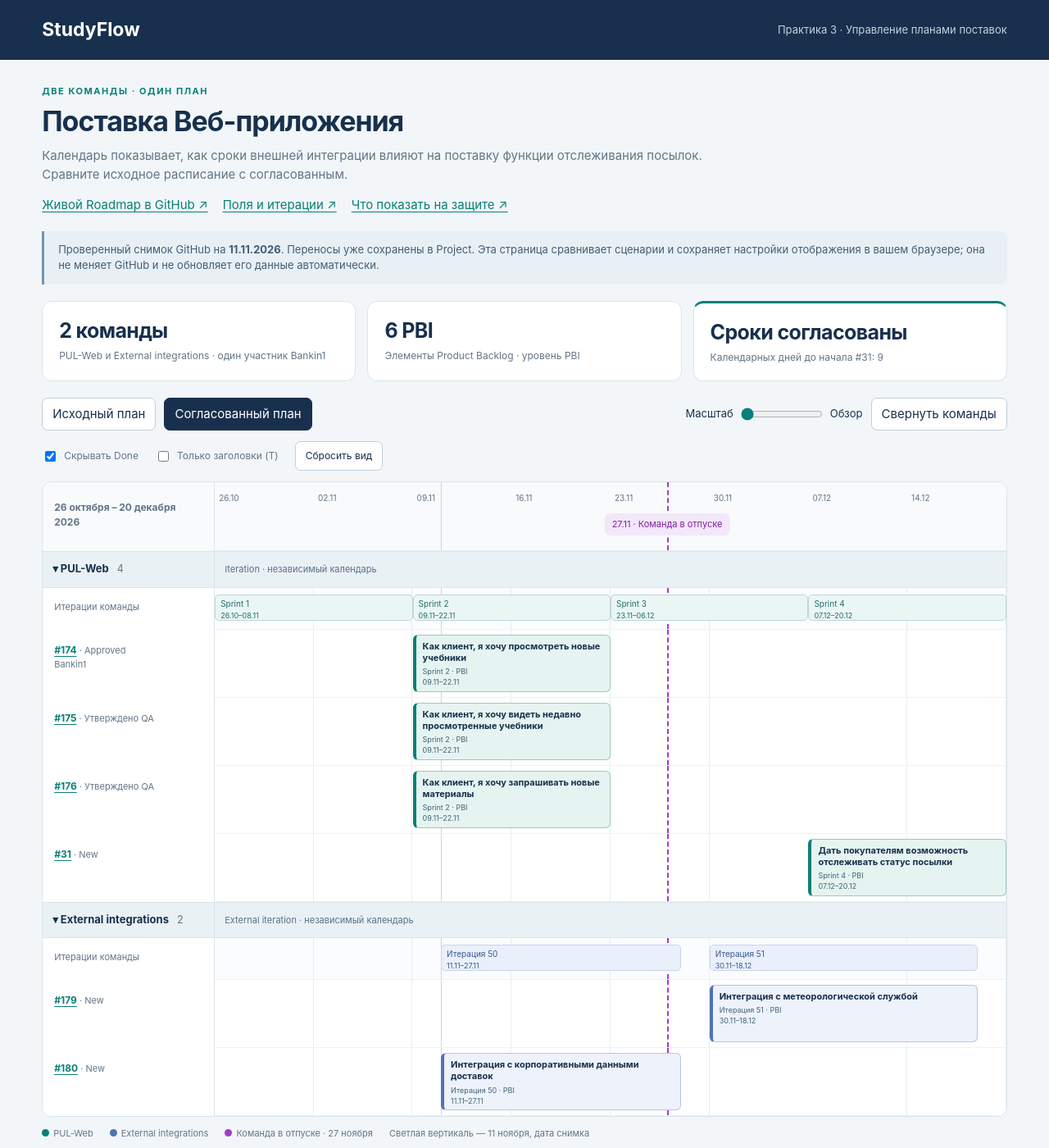
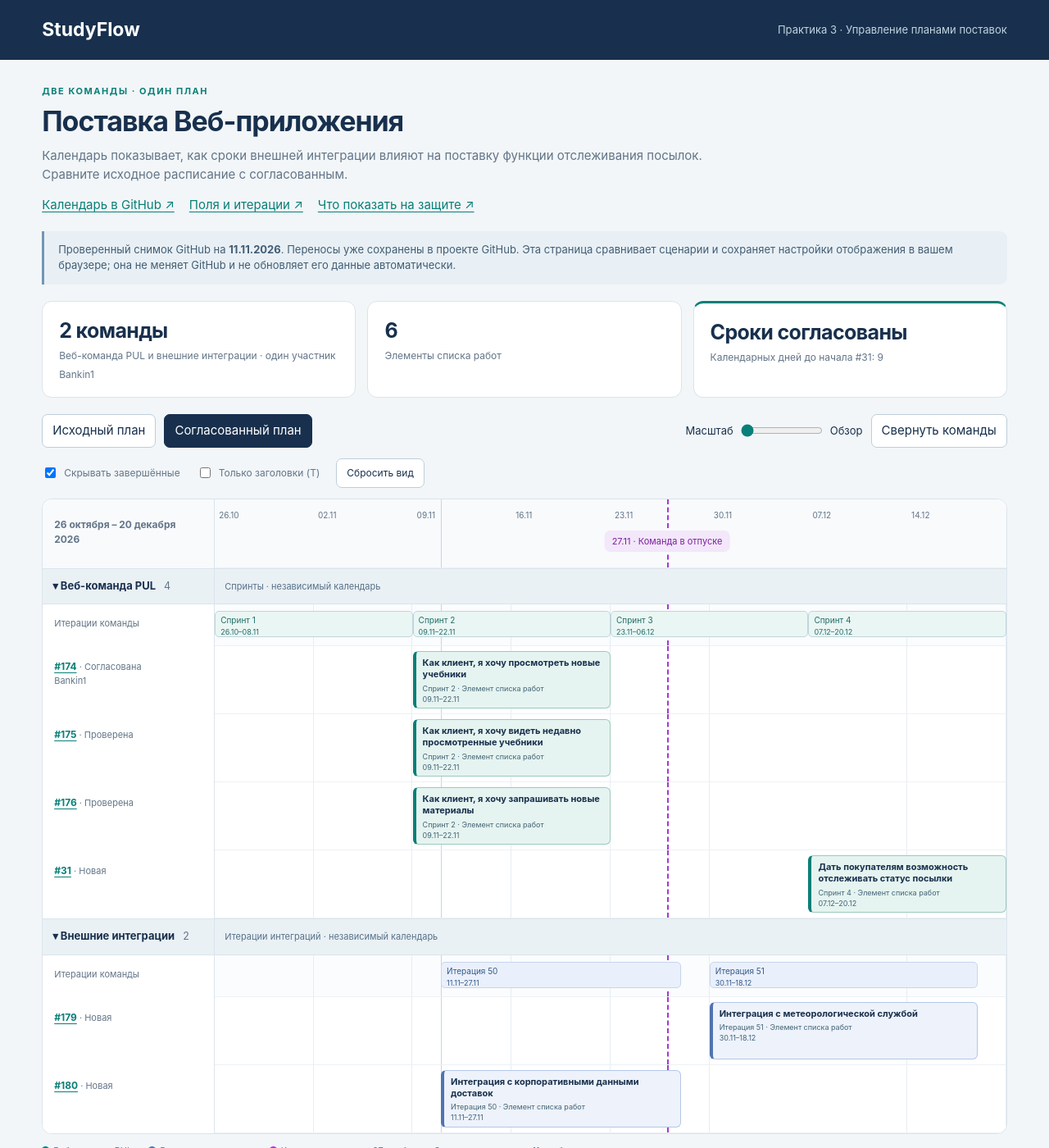
Before and after one commit to mirea-studyflow-bandukov-ilya/Docs, a Jekyll site: the page built from delivery-plan.html, in a window 1280 px wide and 1400 px high. Shown: the whole window at 82% size. Built offline with Jekyll 4.4.1, drawn with Linux system fonts in a browser that asks for light colours; some of the changed text lies outside the part shown.

Commit message:
Перевести интерфейс календаря поставки

```diff
--- a/delivery-plan.html
+++ b/delivery-plan.html
@@ -17,22 +17,29 @@ permalink: /delivery-plan/
 <main tabindex="-1">
 <div class="eyebrow">Две команды · один план</div><h1>Поставка Веб-приложения</h1>
 <p class="intro">Календарь показывает, как сроки внешней интеграции влияют на поставку функции отслеживания посылок. Сравните исходное расписание с согласованным.</p>
-<nav class="links"><a id="native" href="https://github.com/orgs/mirea-studyflow-bandukov-ilya/projects/1/views/10">Живой Roadmap в GitHub ↗</a><a href="https://github.com/orgs/mirea-studyflow-bandukov-ilya/projects/1/views/9">Поля и итерации ↗</a><a href="https://github.com/mirea-studyflow-bandukov-ilya/studyflow/blob/main/docs/practice-3.md">Что показать на защите ↗</a></nav>
-<div class="notice">Проверенный снимок GitHub на <strong>11.11.2026</strong>. Переносы уже сохранены в Project. Эта страница сравнивает сценарии и сохраняет настройки отображения в вашем браузере; она не меняет GitHub и не обновляет его данные автоматически.</div>
+<nav class="links"><a id="native" href="https://github.com/orgs/mirea-studyflow-bandukov-ilya/projects/1/views/10">Календарь в GitHub ↗</a><a href="https://github.com/orgs/mirea-studyflow-bandukov-ilya/projects/1/views/9">Поля и итерации ↗</a><a href="https://github.com/mirea-studyflow-bandukov-ilya/studyflow/blob/main/docs/practice-3.md">Что показать на защите ↗</a></nav>
+<div class="notice">Проверенный снимок GitHub на <strong>11.11.2026</strong>. Переносы уже сохранены в проекте GitHub. Эта страница сравнивает сценарии и сохраняет настройки отображения в вашем браузере; она не меняет GitHub и не обновляет его данные автоматически.</div>
 <div id="error" role="alert" hidden></div>
-<div class="metrics"><div class="metric"><strong>2 команды</strong><span>PUL-Web и External integrations · один участник Bankin1</span></div><div class="metric"><strong id="count">—</strong><span>Элементы Product Backlog · уровень PBI</span></div><div class="metric ok" id="risk"><strong id="risk-title">Загрузка…</strong><span id="risk-text">Проверка порядка зависимых работ</span></div></div>
+<div class="metrics"><div class="metric"><strong>2 команды</strong><span>Веб-команда PUL и внешние интеграции · один участник Bankin1</span></div><div class="metric"><strong id="count">—</strong><span>Элементы списка работ</span></div><div class="metric ok" id="risk"><strong id="risk-title">Загрузка…</strong><span id="risk-text">Проверка порядка зависимых работ</span></div></div>
 <div class="toolbar"><button id="before" aria-pressed="false">Исходный план</button><button id="after" aria-pressed="true">Согласованный план</button><span class="push"></span><label>Масштаб <input id="zoom" aria-label="Масштаб календаря" type="range" min="1" max="3" step="1" value="1"><span id="zoom-label">Обзор</span></label><button id="collapse">Свернуть команды</button></div>
-<div class="subtools"><label><input type="checkbox" id="hide-done" checked>Скрывать Done</label><label><input type="checkbox" id="compact">Только заголовки (T)</label><button id="reset">Сбросить вид</button><span id="message" role="status" aria-live="polite"></span></div>
+<div class="subtools"><label><input type="checkbox" id="hide-done" checked>Скрывать завершённые</label><label><input type="checkbox" id="compact">Только заголовки (T)</label><button id="reset">Сбросить вид</button><span id="message" role="status" aria-live="polite"></span></div>
 <div class="calendar" aria-label="Календарный план поставок"><div id="timeline" class="timeline"></div></div>
-<div class="legend"><span><i class="dot"></i>PUL-Web</span><span><i class="dot blue"></i>External integrations</span><span><i class="dot purple"></i>Команда в отпуске · 27 ноября</span><span>Светлая вертикаль — 11 ноября, дата снимка</span></div>
-<section id="dependency" class="dependency" aria-label="Проверка зависимости"><h2>Сначала данные, затем отслеживание</h2><div class="dep-route"><a href="https://github.com/mirea-studyflow-bandukov-ilya/studyflow/issues/180">#180 Данные доставок</a><b aria-label="предшествует">→</b><a href="https://github.com/mirea-studyflow-bandukov-ilya/studyflow/issues/31">#31 Отслеживание посылок</a></div><p id="dep-text"></p><p>В GitHub сохранена настоящая связь <strong>#31 blocked by #180</strong>. Она остаётся открытой до выполнения интеграции: согласование сроков ещё не означает готовность функции.</p></section>
-<details class="notes"><summary>Как повторить показ преподавателю</summary><p>Выберите исходный план: #31 находится в Sprint 1, нужные данные #180 — в Итерации 51. Верните согласованный: данные перенесены в Итерацию 50, погода — в Итерацию 51, потребитель — в Sprint 4. Нажмите пурпурный маркер, измените масштаб, скройте и верните Done, сверните команду. Клавиша T переключает поля и заголовки.</p><p>Подробные значения и изменение сроков проверяются в GitHub по ссылкам сверху. Типы, даты, итерации, команды и зависимость сохранены там; пурпурное оформление и клавиша T воспроизведены на этой странице.</p></details>
+<div class="legend"><span><i class="dot"></i>Веб-команда PUL</span><span><i class="dot blue"></i>Внешние интеграции</span><span><i class="dot purple"></i>Команда в отпуске · 27 ноября</span><span>Светлая вертикаль — 11 ноября, дата снимка</span></div>
+<section id="dependency" class="dependency" aria-label="Проверка зависимости"><h2>Сначала данные, затем отслеживание</h2><div class="dep-route"><a href="https://github.com/mirea-studyflow-bandukov-ilya/studyflow/issues/180">#180 Данные доставок</a><b aria-label="предшествует">→</b><a href="https://github.com/mirea-studyflow-bandukov-ilya/studyflow/issues/31">#31 Отслеживание посылок</a></div><p id="dep-text"></p><p>В GitHub сохранена настоящая связь <strong>#31 зависит от #180</strong>. Она остаётся открытой до выполнения интеграции: согласование сроков ещё не означает готовность функции.</p></section>
+<details class="notes"><summary>Как повторить показ преподавателю</summary><p>Выберите исходный план: #31 находится в спринте 1, нужные данные #180 — в Итерации 51. Верните согласованный: данные перенесены в Итерацию 50, погода — в Итерацию 51, отслеживание — в спринт 4. Нажмите пурпурный маркер, измените масштаб, скройте и верните завершённые карточки, сверните команду. Клавиша T переключает поля и заголовки.</p><p>Подробные значения и изменение сроков проверяются в GitHub по ссылкам сверху. Типы, даты, итерации, команды и зависимость сохранены там; пурпурное оформление и клавиша T воспроизведены на этой странице.</p></details>
 <footer>Учебное планирование. Статусы и исходные данные Parts Unlimited не доказывают реализацию функций или прохождение тестов. <a href="../data/practice-3.json">Исходные данные календаря</a>.</footer>
 </main>
 <script>
 (function(){
 'use strict';
 const $=id=>document.getElementById(id), key='studyflow-delivery-3-v1';
+const labels={
+ 'PUL-Web':'Веб-команда PUL', 'External integrations':'Внешние интеграции',
+ 'Iteration':'Спринты', 'External iteration':'Итерации интеграций',
+ 'New':'Новая', 'Approved':'Согласована', 'Committed':'Принята в работу',
+ 'Утверждено QA':'Проверена', 'Done':'Завершена', 'PBI':'Элемент списка работ'
+};
+const label=value=>labels[value]??value.replace(/^Sprint (\d+)$/, 'Спринт $1');
 const defaults={scenario:'after',zoom:1,hideDone:true,compact:false,collapsed:[]};
 let state={...defaults},data;
 try{const saved=JSON.parse(localStorage.getItem(key)||'null');if(saved&&['before','after'].includes(saved.scenario)){state={...defaults,...saved};state.zoom=[1,2,3].includes(+state.zoom)?+state.zoom:1;state.collapsed=Array.isArray(state.collapsed)?state.collapsed.filter(x=>['PUL-Web','External integrations'].includes(x)):[];}}catch(e){}
@@ -46,8 +53,8 @@ function save(){try{localStorage.setItem(key,JSON.stringify(state));}catch(e){$(
 function render(){
  const items=data[state.scenario],shown=items.filter(x=>!state.hideDone||x.status!=='Done'),byId=Object.fromEntries(items.map(x=>[x.number,x]));
  const predecessor=byId[data.dependency.predecessor],successor=byId[data.dependency.successor],gap=day(successor.start)-day(predecessor.end)-1,conflict=gap<0;
- $('count').textContent=shown.length+' PBI';$('risk-title').textContent=conflict?'Конфликт сроков':'Сроки согласованы';$('risk-text').textContent=conflict?'Данные появятся позже начала зависимой работы':`Календарных дней до начала #${successor.number}: ${gap}`;$('risk').className='metric '+(conflict?'warn':'ok');
- $('dependency').className='dependency'+(conflict?' warn':'');$('dep-text').textContent=`#180: ${date(predecessor.start)}–${date(predecessor.end)} (${predecessor.iteration}). #31: ${date(successor.start)}–${date(successor.end)} (${successor.iteration}). `+(conflict?'План требует пересмотра: потребитель запланирован раньше готовности данных.':`Между завершением предшественника и стартом потребителя — ${gap} полных календарных дней.`);
+ $('count').textContent=shown.length;$('risk-title').textContent=conflict?'Конфликт сроков':'Сроки согласованы';$('risk-text').textContent=conflict?'Данные появятся позже начала зависимой работы':`Календарных дней до начала #${successor.number}: ${gap}`;$('risk').className='metric '+(conflict?'warn':'ok');
+ $('dependency').className='dependency'+(conflict?' warn':'');$('dep-text').textContent=`#180: ${date(predecessor.start)}–${date(predecessor.end)} (${label(predecessor.iteration)}). #31: ${date(successor.start)}–${date(successor.end)} (${label(successor.iteration)}). `+(conflict?'План требует пересмотра: потребитель запланирован раньше готовности данных.':`Между завершением предшественника и стартом потребителя — ${gap} полных календарных дней.`);
  $('before').setAttribute('aria-pressed',state.scenario==='before');$('after').setAttribute('aria-pressed',state.scenario==='after');$('zoom').value=state.zoom;$('zoom-label').textContent=['Обзор','Недели','Дни'][state.zoom-1];$('hide-done').checked=state.hideDone;$('compact').checked=state.compact;
  const timeline=$('timeline');timeline.style.setProperty('--marker-x',pos(data.marker.date)+'%');timeline.style.setProperty('--today-x',pos(data.asOf)+'%');timeline.style.minWidth=[1050,1680,2800][state.zoom-1]+'px';timeline.classList.toggle('compact',state.compact);
  let html='<div class="line axis"><div class="name">26 октября – 20 декабря 2026</div><div class="track">';
@@ -55,9 +62,9 @@ function render(){
  html+=verticals()+`<button class="marker-label" id="vacation" aria-expanded="false">${date(data.marker.date)} · ${escape(data.marker.title)}</button></div></div>`;
  data.teams.forEach((team,index)=>{
   const group=shown.filter(x=>x.team===team.name),collapsed=state.collapsed.includes(team.name),cls=index?' external':'';
-  html+=`<section class="team-section${cls}" aria-label="${escape(team.name)}"><div class="line team"><div class="name"><button data-team="${escape(team.name)}" aria-expanded="${!collapsed}" aria-label="${collapsed?'Развернуть':'Свернуть'} ${escape(team.name)}">${collapsed?'▸':'▾'} ${escape(team.name)}</button><small>${group.length}</small></div><div class="track">${escape(team.iterationField)} · независимый календарь</div></div>`;
-  if(!collapsed){html+='<div class="line iteration"><div class="name">Итерации команды</div><div class="track">'+verticals();team.iterations.forEach(i=>{html+=`<div class="period" style="${style(i.start,i.end)}">${escape(i.name)}<small>${date(i.start)}–${date(i.end)}</small></div>`;});html+='</div></div>';
-   group.forEach(x=>{html+=`<div class="line story${x.status==='Done'?' closed':''}" data-issue="${x.number}"><div class="name"><a href="${escape(x.url)}">#${x.number}</a><span class="story-meta"> · ${escape(x.status)}${x.assignee?'<br>'+escape(x.assignee):''}</span></div><div class="track">${verticals()}<article class="card" style="${style(x.start,x.end)}" title="${escape(x.title)} · ${escape(x.iteration)} · ${date(x.start)}–${date(x.end)}"><a href="${escape(x.url)}">${escape(x.title)}</a><div class="details">${escape(x.iteration)} · ${escape(x.type)}<br>${date(x.start)}–${date(x.end)}</div></article></div></div>`;});
+  html+=`<section class="team-section${cls}" aria-label="${escape(label(team.name))}"><div class="line team"><div class="name"><button data-team="${escape(team.name)}" aria-expanded="${!collapsed}" aria-label="${collapsed?'Развернуть':'Свернуть'} ${escape(label(team.name))}">${collapsed?'▸':'▾'} ${escape(label(team.name))}</button><small>${group.length}</small></div><div class="track">${escape(label(team.iterationField))} · независимый календарь</div></div>`;
+  if(!collapsed){html+='<div class="line iteration"><div class="name">Итерации команды</div><div class="track">'+verticals();team.iterations.forEach(i=>{html+=`<div class="period" style="${style(i.start,i.end)}">${escape(label(i.name))}<small>${date(i.start)}–${date(i.end)}</small></div>`;});html+='</div></div>';
+   group.forEach(x=>{html+=`<div class="line story${x.status==='Done'?' closed':''}" data-issue="${x.number}"><div class="name"><a href="${escape(x.url)}">#${x.number}</a><span class="story-meta"> · ${escape(label(x.status))}${x.assignee?'<br>'+escape(x.assignee):''}</span></div><div class="track">${verticals()}<article class="card" style="${style(x.start,x.end)}" title="${escape(x.title)} · ${escape(label(x.iteration))} · ${date(x.start)}–${date(x.end)}"><a href="${escape(x.url)}">${escape(x.title)}</a><div class="details">${escape(label(x.iteration))} · ${escape(label(x.type))}<br>${date(x.start)}–${date(x.end)}</div></article></div></div>`;});
   }html+='</section>';
  });
  timeline.innerHTML=html;$('collapse').textContent=state.collapsed.length===data.teams.length?'Развернуть команды':'Свернуть команды';
@@ -67,7 +74,7 @@ function render(){
 function update(patch){state={...state,...patch};save();if(data)render();}
 $('before').onclick=()=>update({scenario:'before'});$('after').onclick=()=>update({scenario:'after'});$('zoom').oninput=e=>update({zoom:+e.target.value});$('hide-done').onchange=e=>update({hideDone:e.target.checked});$('compact').onchange=e=>update({compact:e.target.checked});$('collapse').onclick=()=>{if(data)update({collapsed:state.collapsed.length===data.teams.length?[]:data.teams.map(x=>x.name)});};$('reset').onclick=()=>{state={...defaults,collapsed:[]};save();$('message').textContent='Исходный вид восстановлен.';if(data)render();};
 document.addEventListener('keydown',e=>{if(e.key.toLowerCase()==='t'&&!e.ctrlKey&&!e.metaKey&&!e.altKey&&!e.target.closest('input,textarea,select,[contenteditable=true]')){e.preventDefault();update({compact:!state.compact});}});
-fetch('../data/practice-3.json',{cache:'no-cache'}).then(r=>{if(!r.ok)throw Error('Не удалось загрузить снимок ('+r.status+').');return r.json();}).then(value=>{if(!Array.isArray(value.after)||!Array.isArray(value.before)||!Array.isArray(value.teams))throw Error('Неверный формат снимка.');data=value;render();}).catch(e=>{$('error').hidden=false;$('error').textContent=e.message+' Откройте живой Roadmap по ссылке выше.';$('risk-title').textContent='Данные недоступны';});
+fetch('../data/practice-3.json',{cache:'no-cache'}).then(r=>{if(!r.ok)throw Error('Не удалось загрузить снимок ('+r.status+').');return r.json();}).then(value=>{if(!Array.isArray(value.after)||!Array.isArray(value.before)||!Array.isArray(value.teams))throw Error('Неверный формат снимка.');data=value;render();}).catch(e=>{$('error').hidden=false;$('error').textContent=e.message+' Откройте календарь GitHub по ссылке выше.';$('risk-title').textContent='Данные недоступны';});
 })();
 </script>
 </body></html>
```
